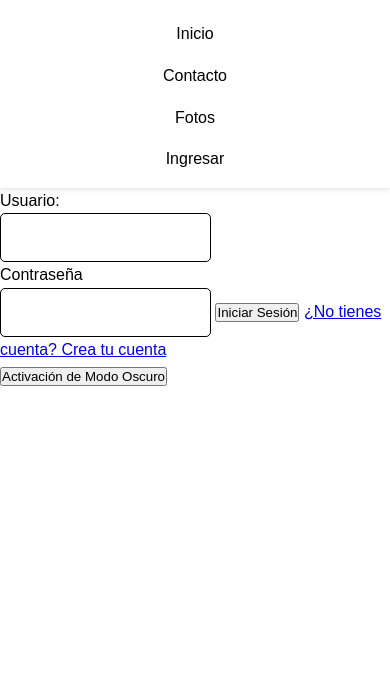
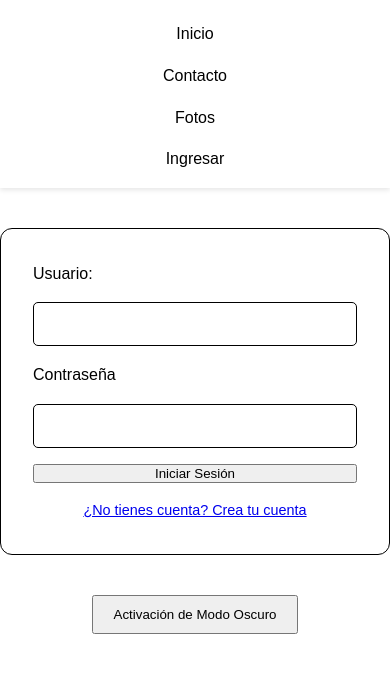
Before and after one commit to The2troller/WEB-H, a plain HTML site: page login.html in a window 390 px wide. Shown: the part 57-730 px from the top of the page. Drawn offline with Linux system fonts and the light colour scheme; no server answers.

Commit message:
Diseño responsivo ingresar

```diff
--- a/style.css
+++ b/style.css
@@ -258,3 +258,35 @@ img, video {
     height: auto;
     display: block;
 }
+
+.login-box {
+    max-width: 400px;
+    width: 100%;
+    margin: 40px auto;
+    padding: 2rem;
+    text-align: left;
+    display: flex;
+    flex-direction: column;
+    gap: 1rem;
+    background-color: white;
+    color: black;
+    border: 1px solid black;
+    border-radius: 12px;
+}
+
+.login-box input {
+    padding: 12px;
+    font-size: 1rem;
+    width: 100%;
+}
+
+.login-box a {
+    text-align: center;
+    font-size: 0.9rem;
+}
+
+#modo-boton {
+    display: block;
+    margin: 20px auto;
+    padding: 10px 20px;
+}
```
